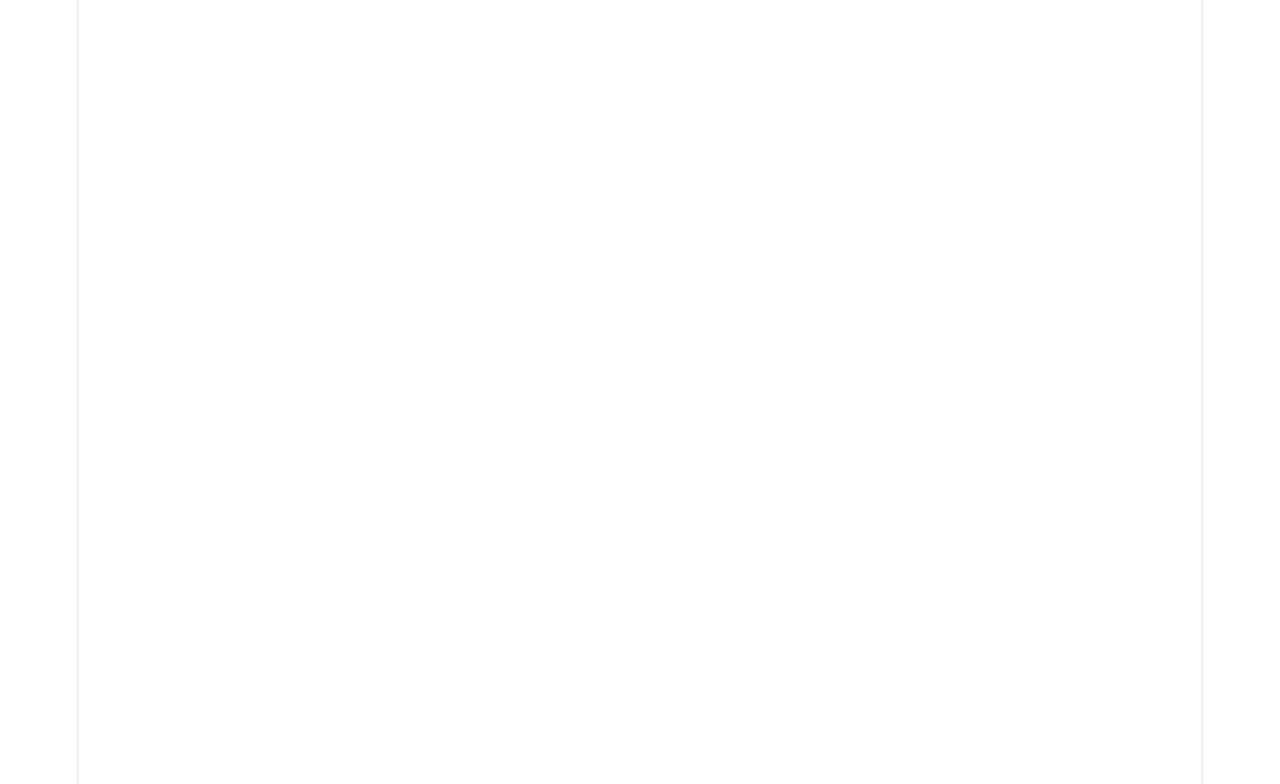
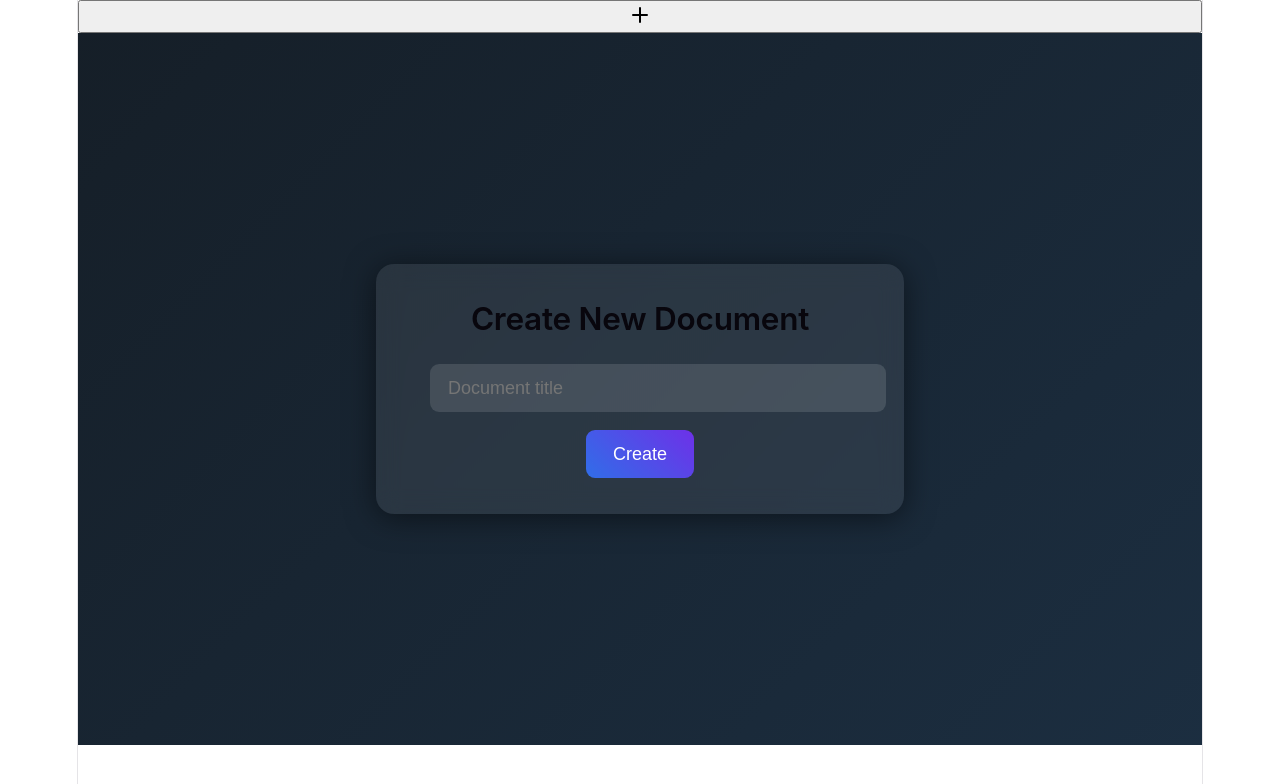
Before and after one commit to Utkarsh7jha7/Syncdoc, a React app in the folder frontend/: page /new-doc in a window 1280 px wide. Before the commit this address had no page. Shown: the top 784 px of the page. Built offline with nearby package versions, Linux system fonts and the light colour scheme; sample sign-in values are in the browser's storage; the HTML template or start-up script is replaced by a standard one.

Commit message:
new add feature

```diff
--- a/frontend/src/App.jsx
+++ b/frontend/src/App.jsx
@@ -7,7 +7,9 @@
 
 import Login from "./pages/Login";
 import Register from "./pages/Register";
-import Editor from "./pages/Editor";
+import NewDocument from "./pages/NewDocument";
+import DocumentEditor from "./pages/DocumentEditor";
+import Fab from "./components/Fab";
 
 import { getToken } from "./services/userService";
 
@@ -26,7 +28,8 @@
 function App() {
     return (
         <BrowserRouter>
-
+            {/* Floating Action Button */}
+            <Fab />
             <Routes>
 
                 <Route
@@ -40,10 +43,19 @@
                 />
 
                 <Route
-                    path="/editor"
+                    path="/new-doc"
                     element={
                         <ProtectedRoute>
-                            <Editor />
+                            <NewDocument />
+                        </ProtectedRoute>
+                    }
+                />
+
+                <Route
+                    path="/doc/:id"
+                    element={
+                        <ProtectedRoute>
+                            <DocumentEditor />
                         </ProtectedRoute>
                     }
                 />
@@ -52,7 +64,7 @@
                     path="/"
                     element={
                         <Navigate
-                            to="/editor"
+                            to="/new-doc"
                             replace
                         />
                     }
--- /dev/null
+++ b/frontend/src/components/Fab.jsx
@@ -0,0 +1,19 @@
+import React from "react";
+import { useNavigate } from "react-router-dom";
+import "../styles/feature.css";
+
+function Fab() {
+  const navigate = useNavigate();
+  const handleClick = () => {
+    navigate("/new-doc");
+  };
+  return (
+    <button className="fab" onClick={handleClick} aria-label="Create new document">
+      <svg width="24" height="24" viewBox="0 0 24 24" fill="none" xmlns="http://www.w3.org/2000/svg">
+        <path d="M12 5v14M5 12h14" stroke="currentColor" strokeWidth="2" strokeLinecap="round"/>
+      </svg>
+    </button>
+  );
+}
+
+export default Fab;
--- /dev/null
+++ b/frontend/src/pages/DocumentEditor.jsx
@@ -0,0 +1,10 @@
+import React from "react";
+import { useParams } from "react-router-dom";
+import Editor from "./Editor";
+
+function DocumentEditor() {
+  const { id } = useParams();
+  return <Editor documentId={id} />;
+}
+
+export default DocumentEditor;
--- a/frontend/src/pages/Editor.jsx
+++ b/frontend/src/pages/Editor.jsx
@@ -21,9 +21,9 @@
 import * as Y from "yjs";
 import "./Editor.css";
 
-const DOCUMENT_ID = "6a7c775e1e1354cef663ebc5";
-
-function Editor() {
+// documentId will be passed via prop
+
+function Editor({ documentId }) {
     const currentUser = getCurrentUser();
 
     const [document, setDocument] = useState(null);
@@ -126,7 +126,7 @@
         const loadDocument = async () => {
             try {
                 const data = await getDocument(
-                    DOCUMENT_ID
+                    documentId
                 );
 
                 if (!data || !data.document) {
@@ -137,7 +137,7 @@
                 setDocument(data.document);
 
                 connection = createYjsConnection(
-                    DOCUMENT_ID,
+                    documentId,
                     currentUser,
                     (status) => {
                         setConnectionStatus(status);
@@ -526,7 +526,7 @@
 
                 children: [],
 
-                documentId: DOCUMENT_ID
+                documentId: documentId
             };
 
             const data =
@@ -972,7 +972,7 @@
             );
 
             await reorderBlocks(
-                DOCUMENT_ID,
+                documentId,
                 rootIds
             );
 
@@ -1277,7 +1277,7 @@
                 );
 
         await reorderBlocks(
-            DOCUMENT_ID,
+            documentId,
             newRootIds
         );
 
@@ -1535,12 +1535,12 @@
         async () => {
             try {
                 await createVersion(
-                    DOCUMENT_ID
+                    documentId
                 );
 
                 const data =
                     await getVersions(
-                        DOCUMENT_ID
+                        documentId
                     );
 
                 setVersions(
@@ -1567,7 +1567,7 @@
             try {
                 const data =
                     await getVersions(
-                        DOCUMENT_ID
+                        documentId
                     );
 
                 setVersions(
@@ -1593,13 +1593,13 @@
         async (versionId) => {
             try {
                 await restoreVersion(
-                    DOCUMENT_ID,
+                    documentId,
                     versionId
                 );
 
                 const data =
                     await getDocument(
-                        DOCUMENT_ID
+                        documentId
                     );
 
                 setDocument(
--- /dev/null
+++ b/frontend/src/pages/NewDocument.jsx
@@ -0,0 +1,48 @@
+import React, { useState } from "react";
+import { useNavigate } from "react-router-dom";
+import { createDocument } from "../services/documentService";
+import "../styles/feature.css";
+
+function NewDocument() {
+  const [title, setTitle] = useState("");
+  const [creating, setCreating] = useState(false);
+  const navigate = useNavigate();
+
+  const handleCreate = async () => {
+    if (!title.trim()) return;
+    setCreating(true);
+    try {
+      const data = await createDocument({ title: title.trim() });
+      const docId = (data.document && data.document._id) || data._id;
+      navigate(`/doc/${docId}`);
+    } catch (err) {
+      console.error("Failed to create document", err);
+    } finally {
+      setCreating(false);
+    }
+  };
+
+  return (
+    <div className="new-doc-container">
+      <div className="new-doc-card glass">
+        <h2 className="title">Create New Document</h2>
+        <input
+          type="text"
+          placeholder="Document title"
+          value={title}
+          onChange={(e) => setTitle(e.target.value)}
+          className="title-input"
+        />
+        <button
+          className="create-btn"
+          onClick={handleCreate}
+          disabled={creating}
+        >
+          {creating ? "Creating…" : "Create"}
+        </button>
+      </div>
+    </div>
+  );
+}
+
+export default NewDocument;
--- /dev/null
+++ b/frontend/src/styles/feature.css
@@ -0,0 +1,66 @@
+/* Feature styling for NewDocument page */
+
+/* Container centering */
+.new-doc-container {
+  display: flex;
+  justify-content: center;
+  align-items: center;
+  min-height: 80vh;
+  background: linear-gradient(135deg, hsl(210, 30%, 12%), hsl(210, 40%, 18%));
+  padding: 2rem;
+}
+
+/* Glassmorphism card */
+.new-doc-card {
+  background: rgba(255, 255, 255, 0.08);
+  backdrop-filter: blur(12px);
+  border-radius: 1rem;
+  padding: 2rem 3rem;
+  max-width: 420px;
+  width: 100%;
+  box-shadow: 0 4px 30px rgba(0, 0, 0, 0.5);
+  text-align: center;
+  color: #f0f0f0;
+}
+
+.title {
+  font-family: 'Inter', sans-serif;
+  font-size: 1.75rem;
+  margin-bottom: 1.5rem;
+  font-weight: 600;
+}
+
+.title-input {
+  width: 100%;
+  padding: 0.75rem 1rem;
+  border: none;
+  border-radius: 0.5rem;
+  margin-bottom: 1rem;
+  background: rgba(255,255,255,0.12);
+  color: #fff;
+  font-size: 1rem;
+  outline: none;
+  transition: background 0.2s;
+}
+.title-input:focus {
+  background: rgba(255,255,255,0.2);
+}
+
+.create-btn {
+  background: linear-gradient(45deg, hsl(220, 80%, 55%), hsl(260, 80%, 55%));
+  border: none;
+  color: #fff;
+  padding: 0.75rem 1.5rem;
+  border-radius: 0.5rem;
+  font-size: 1rem;
+  cursor: pointer;
+  transition: transform 0.1s ease-in-out, background 0.2s;
+}
+.create-btn:hover {
+  transform: translateY(-2px);
+  background: linear-gradient(45deg, hsl(220, 85%, 60%), hsl(260, 85%, 60%));
+}
+.create-btn:disabled {
+  opacity: 0.6;
+  cursor: not-allowed;
+}
```
Also changed, not shown: frontend/src/components/Sidebar.jsx (added, +40 -0 lines).
